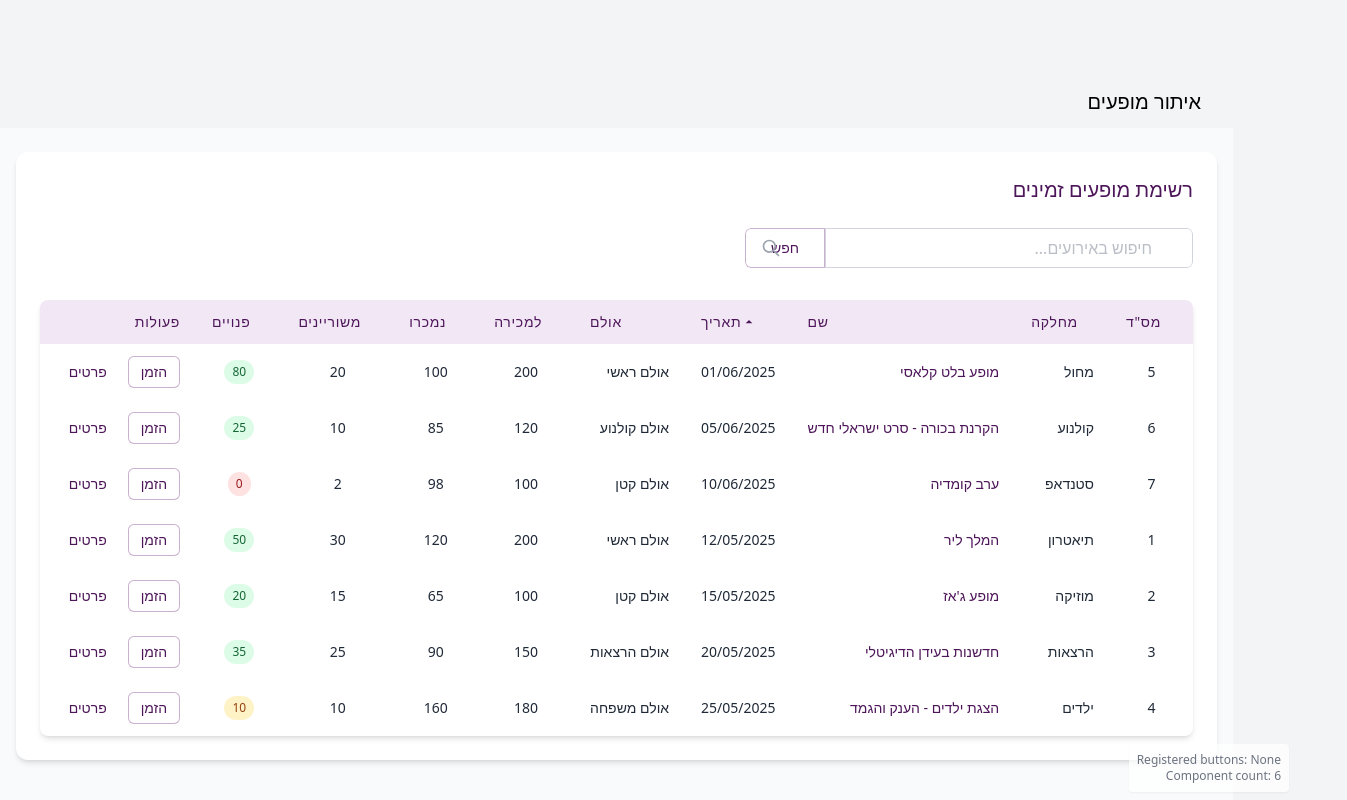
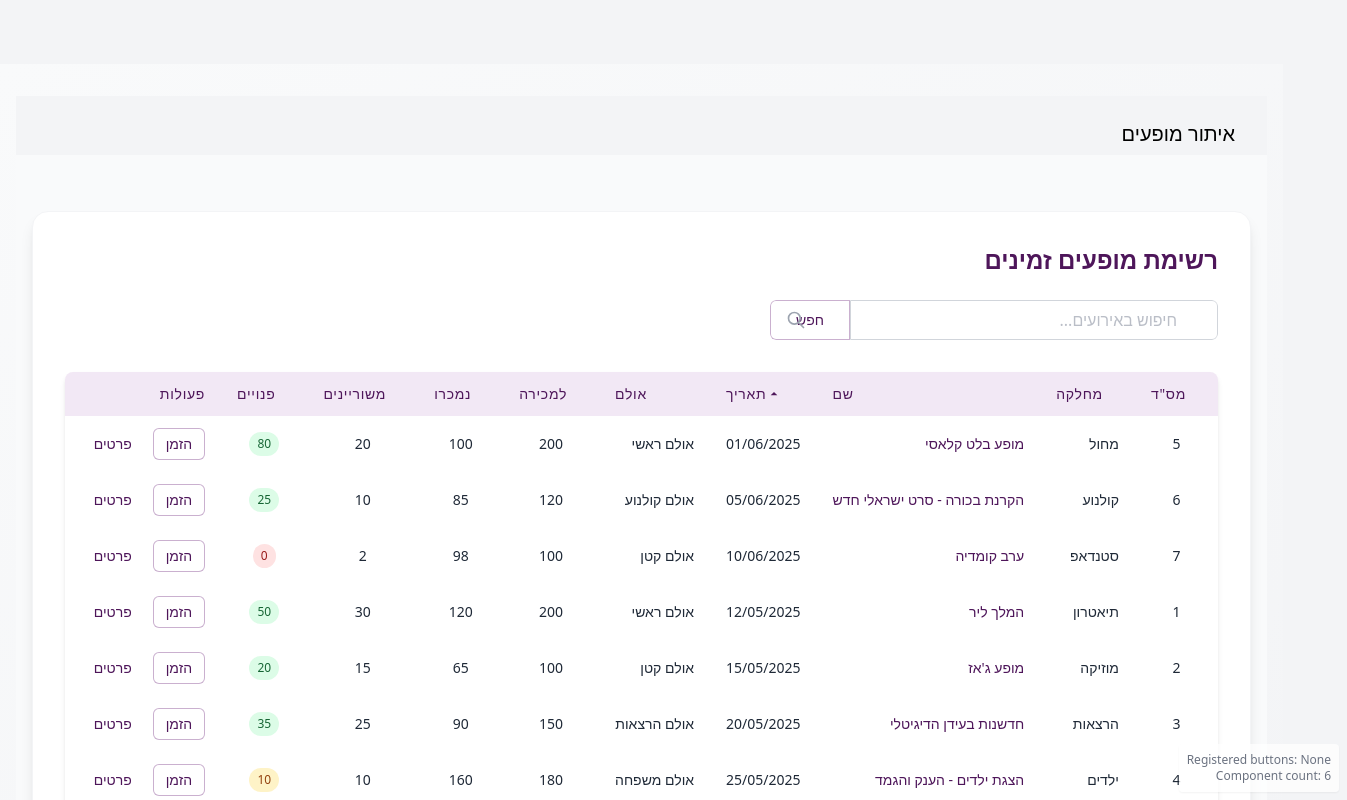
Before and after one commit to deanitzhak/query-builder, a Next.js app: page / in a window 1280 px wide. Shown: the top 800 px of the page, 1347 px wide, since content can reach past the window. Built offline with nearby package versions, Linux system fonts and the light colour scheme.

Commit message:
add list with intefacs 0.01

```diff
--- a/src/app/components/Home.tsx
+++ b/src/app/components/Home.tsx
@@ -137,14 +137,15 @@ export default function Home() {
   };
 
   return (
-    <div className="page-wrapper min-h-screen bg-gray-50">
+    <div className="min-h-screen bg-gradient-to-br from-gray-50 to-gray-100 py-8 px-4">
       {/* Header component */}
       <Header title={title} className='header' />
 
       {/* Main content body */}
       <Body>
-        <div className="bg-white rounded-xl shadow-md p-6">
-          <h2 className="text-xl font-medium text-[#4e165a] mb-6">רשימת מופעים זמינים</h2>
+        <div className="max-w-7xl mx-auto my-8">
+          <div className="bg-white rounded-2xl shadow-lg p-8 border border-gray-100">
+            <h2 className="text-2xl font-semibold text-[#4e165a] mb-6">רשימת מופעים זמינים</h2>
 
             {/* Events list component */}
             <List
@@ -161,6 +162,7 @@ export default function Home() {
               emptyStateMessage="לא נמצאו מופעים להצגה"
             />
           </div>
+        </div>
       </Body>
 
       {/* You could add a modal component here for showing event details */}
```
Lines whose indentation alone changed are shown as unchanged.
